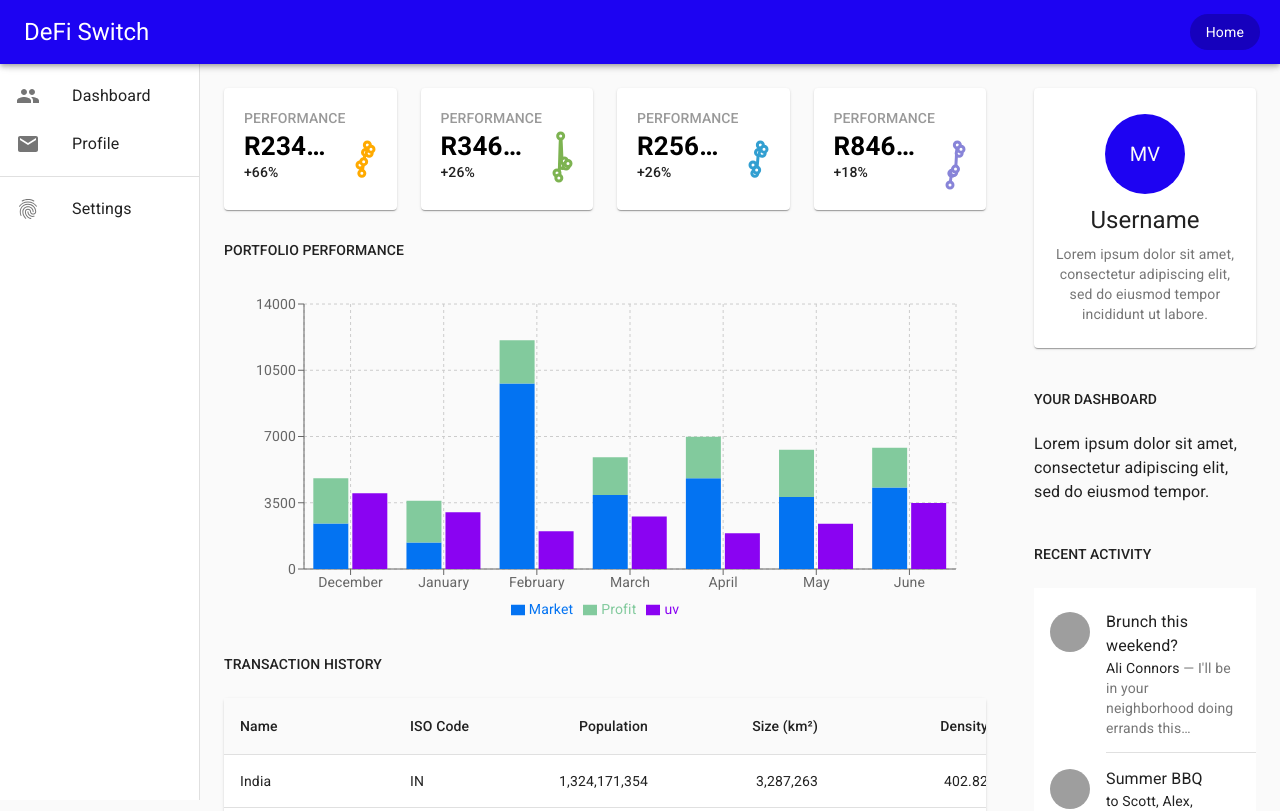
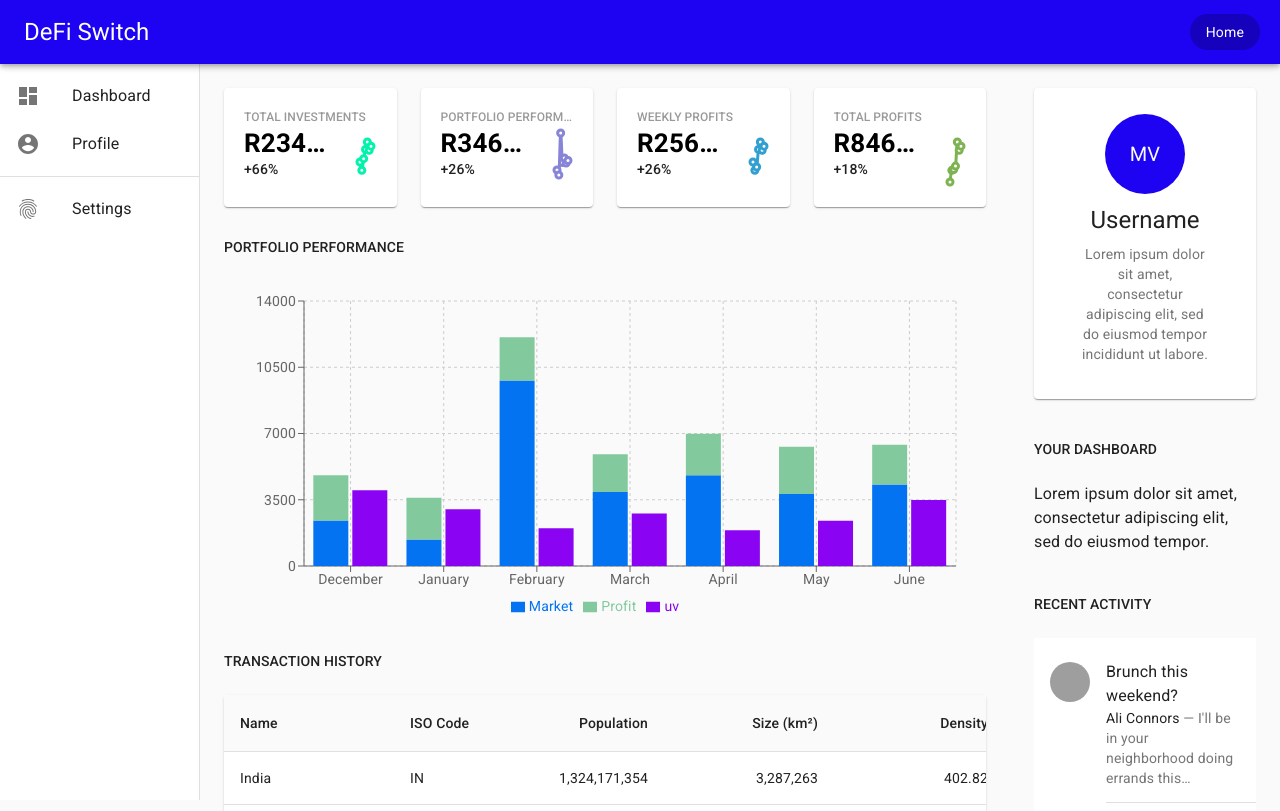
Before and after one commit to x33q/DeFi-Switch, a Next.js app: page /dashboard in a window 1280 px wide. Shown: the top 811 px of the page. Built offline with nearby package versions, Linux system fonts and the light colour scheme; grey boxes are pictures that could not be loaded.

Commit message:
Dash Tweakz

```diff
--- a/components/Dashboard/ProfileCard.js
+++ b/components/Dashboard/ProfileCard.js
@@ -14,6 +14,7 @@ const useStyles = makeStyles({
   root: {
     textAlign: 'center',
     margin: 'auto',
+    padding: '10px 30px',
   },
   media: {
     height: 140,
@@ -23,7 +24,6 @@ const useStyles = makeStyles({
     height: '80px',
     width: '80px',
     margin: 'auto',
-    marginTop: '10px',
     marginBottom: '10px',
   },
 });
--- a/components/Dashboard/TinyLineChart.js
+++ b/components/Dashboard/TinyLineChart.js
@@ -53,7 +53,7 @@ export default class Example extends PureComponent {
     return (
       <ResponsiveContainer width="100%" height="100%">
         <LineChart width={300} height={100} data={data}>
-          <Line type="monotone" dataKey="pv" stroke="#8884d8" strokeWidth={3} />
+          <Line type="monotone" dataKey="pv" stroke="#7db351" strokeWidth={3} />
         </LineChart>
       </ResponsiveContainer>
     );
--- a/components/Dashboard/TinyLineChart2.js
+++ b/components/Dashboard/TinyLineChart2.js
@@ -53,7 +53,7 @@ export default class Example extends PureComponent {
     return (
       <ResponsiveContainer width="100%" height="100%">
         <LineChart width={300} height={100} data={data}>
-          <Line type="monotone" dataKey="pv" stroke="#7db351" strokeWidth={3} />
+          <Line type="monotone" dataKey="pv" stroke="#8884d8" strokeWidth={3} />
         </LineChart>
       </ResponsiveContainer>
     );
--- a/components/Dashboard/TinyLineChart4.js
+++ b/components/Dashboard/TinyLineChart4.js
@@ -53,7 +53,7 @@ export default class Example extends PureComponent {
     return (
       <ResponsiveContainer width="100%" height="100%">
         <LineChart width={300} height={100} data={data}>
-          <Line type="monotone" dataKey="pv" stroke="#FFAA00" strokeWidth={3} />
+          <Line type="monotone" dataKey="pv" stroke="#03f2ac" strokeWidth={3} />
         </LineChart>
       </ResponsiveContainer>
     );
--- a/pages/dashboard.js
+++ b/pages/dashboard.js
@@ -13,8 +13,10 @@ import ListItemText from '@material-ui/core/ListItemText';
 // Icons
 import InboxIcon from '@material-ui/icons/MoveToInbox';
 import MailIcon from '@material-ui/icons/Mail';
-import People from "@material-ui/icons/People";
+import AccountCircleIcon from '@material-ui/icons/AccountCircle';
 import FingerprintIcon from '@material-ui/icons/Fingerprint';
+import SettingsApplicationsIcon from '@material-ui/icons/SettingsApplications';
+import DashboardIcon from '@material-ui/icons/Dashboard';
 
 import Paper from '@material-ui/core/Paper';
 import Grid from '@material-ui/core/Grid';
@@ -103,6 +105,7 @@ const useStyles = makeStyles((theme) => ({
   subtitle: {
     backgroundColor: '#FFGG00',
     color: 'rgba(0,0,0,0.4)',
+    fontSize: '12px',
   },
   bignumber: {
     color: '#000',
@@ -139,7 +142,7 @@ export default function ClippedDrawer() {
           <List>
             {['Dashboard', 'Profile'].map((text, index) => (
               <ListItem button key={text}>
-                <ListItemIcon>{index % 2 === 0 ? <People /> : <MailIcon />}</ListItemIcon>
+                <ListItemIcon>{index % 2 === 0 ? <DashboardIcon /> : <AccountCircleIcon />}</ListItemIcon>
                 <ListItemText primary={text} />
               </ListItem>
             ))}
@@ -169,7 +172,7 @@ export default function ClippedDrawer() {
                 <Grid container spacing={0}>
                   <Grid item sm={12}>
                     <Typography variant="subtitle2" noWrap className={classes.subtitle}>
-                      Performance
+                      Total Investments
                     </Typography>
                   </Grid>
                   <Grid container spacing={2}>
@@ -193,7 +196,7 @@ export default function ClippedDrawer() {
                 <Grid container spacing={0}>
                   <Grid item sm={12}>
                     <Typography variant="subtitle2" noWrap className={classes.subtitle}>
-                      Performance
+                      Portfolio Performance
                     </Typography>
                   </Grid>
                   <Grid container spacing={2}>
@@ -217,7 +220,7 @@ export default function ClippedDrawer() {
                 <Grid container spacing={0}>
                   <Grid item sm={12}>
                     <Typography variant="subtitle2" noWrap className={classes.subtitle}>
-                      Performance
+                      Weekly Profits
                     </Typography>
                   </Grid>
                   <Grid container spacing={2}>
@@ -241,7 +244,7 @@ export default function ClippedDrawer() {
                 <Grid container spacing={0}>
                   <Grid item sm={12}>
                     <Typography variant="subtitle2" noWrap className={classes.subtitle}>
-                      Performance
+                      Total Profits
                     </Typography>
                   </Grid>
                   <Grid container spacing={2}>
```
